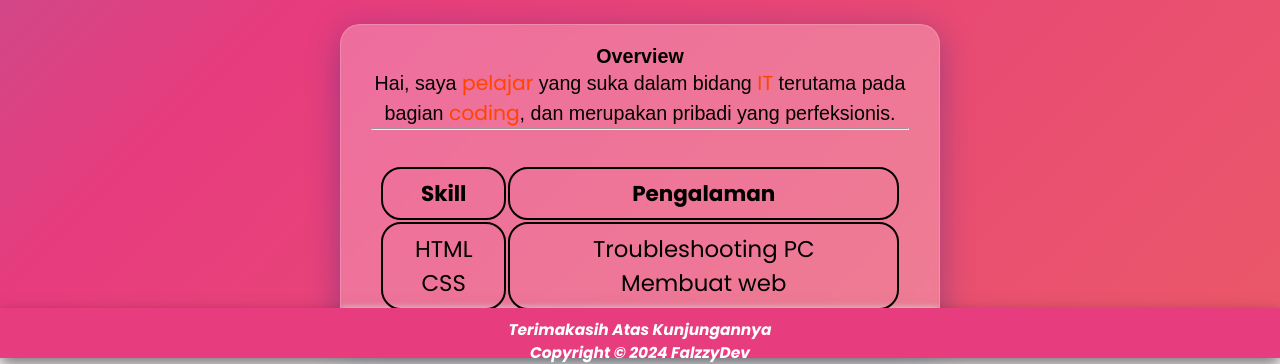
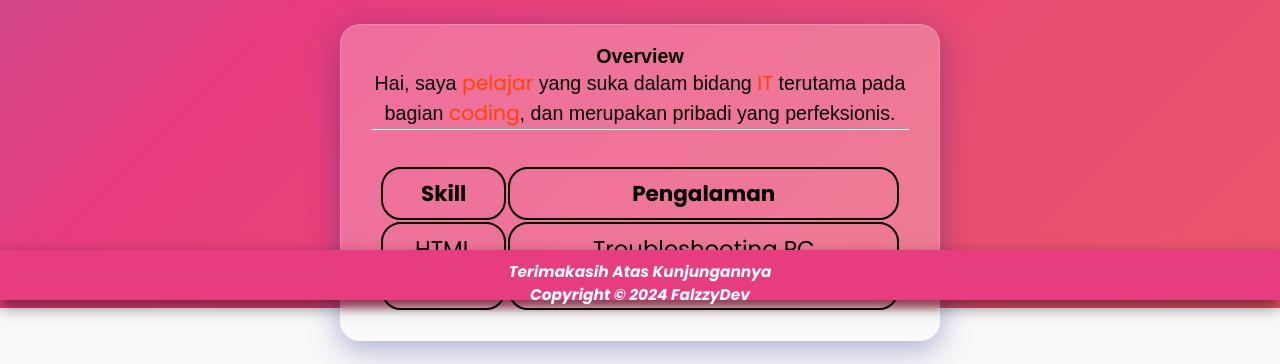
Before and after one commit to falzzy51/biodataa, a plain HTML site: page index.html in a window 1280 px wide. Shown: the part 500-864 px from the top of the page. After the commit the page ends 841 px from the top, so only its background shows below. Drawn offline with Linux system fonts and the light colour scheme.

Commit message:
Update style.css

```diff
--- a/style.css
+++ b/style.css
@@ -107,11 +107,11 @@ footer{
     align-items: center;
     font-size: 15px;
     padding-top: 20px;
-    padding-bottom: 0px;
+    bottom: 0;
     width: 100%;
     height: 50px;
     background-color: #e73c7e;
-    position: sticky;
+    position: fixed;
     box-shadow: 0 7px 15px rgba(0, 0, 0, 0.5);
     margin-top: auto;
 }
```
